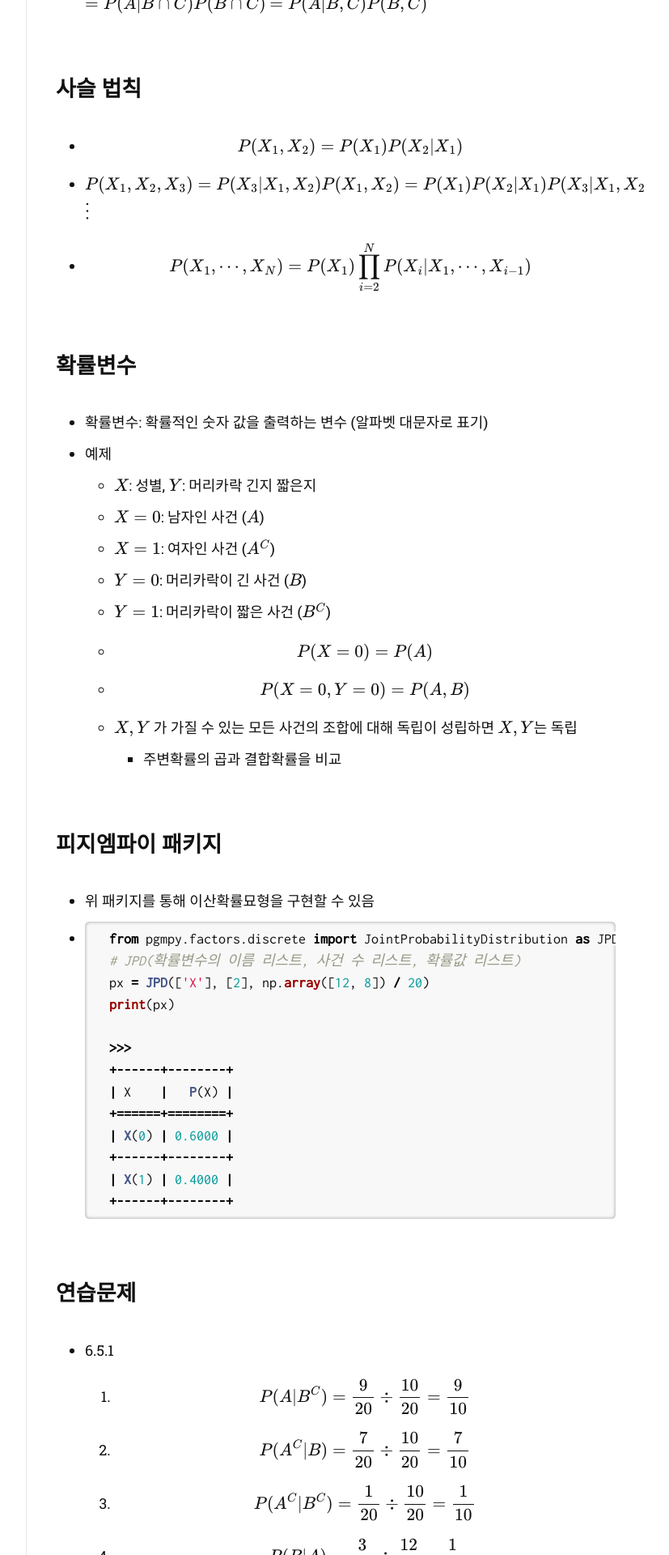
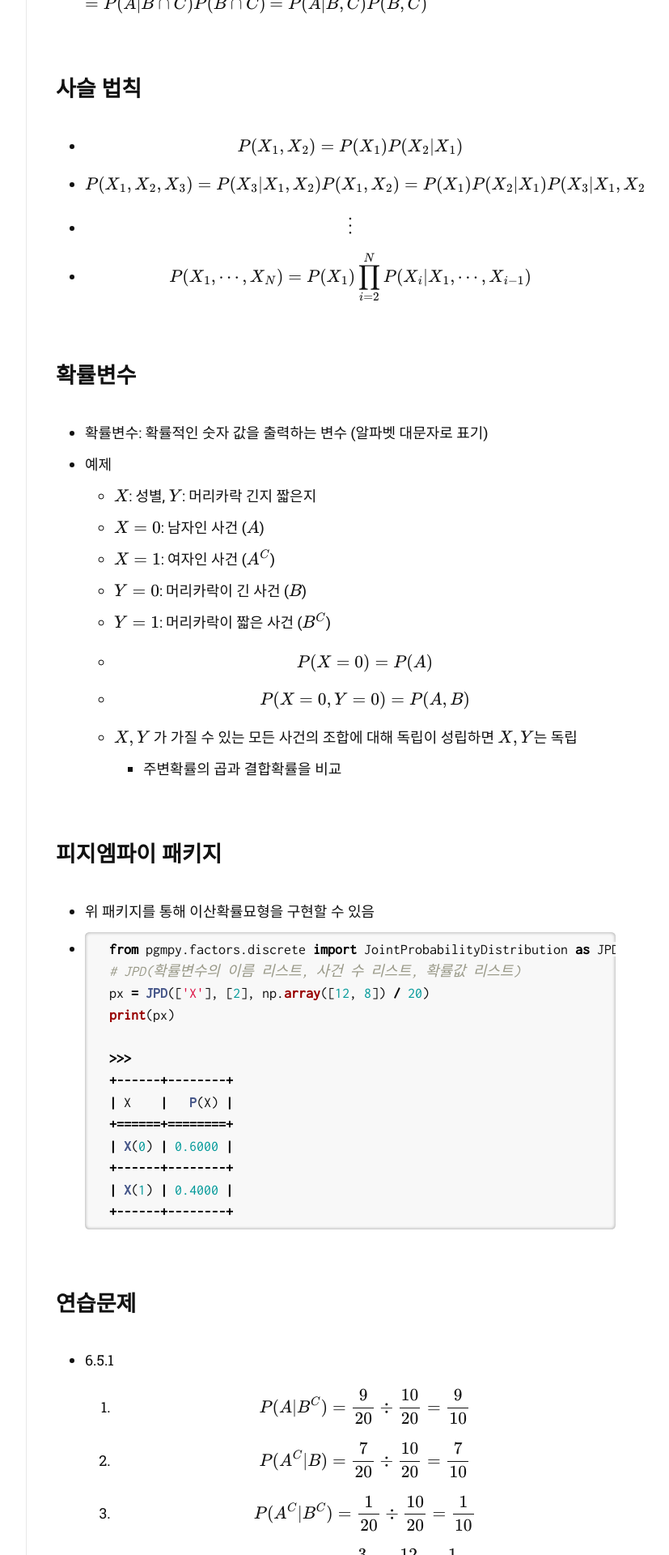
Before and after one commit to dlgur1994/dlgur1994.github.io, a Jekyll site: the page built from _posts/2021-08-13-LinearAlgebra-chap6-5.md, in a window 1280 px wide. Shown: the part 1623-3543 px from the top of the page at 81% size, without its empty margins (357-1184 px from the left). Built offline with Jekyll 4.4.1, drawn with Linux system fonts in a browser that asks for light colours; nearby versions of some CDN libraries; some web fonts are replaced; comment, search, counter and statistics services are not loaded.

Commit message:
6.5 done 21/08/13

```diff
--- a/_posts/2021-08-13-LinearAlgebra-chap6-5.md
+++ b/_posts/2021-08-13-LinearAlgebra-chap6-5.md
@@ -39,7 +39,7 @@ $$= P(A|B, C)P(B,C)$$
 ## 사슬 법칙
 - $$P(X_1, X_2) = P(X_1)P(X_2|X_1)$$
 - $$P(X_1, X_2, X_3) = P(X_3|X_1, X_2)P(X_1, X_2) = P(X_1)P(X_2|X_1)P(X_3|X_1, X_2)$$
-$$\vdots$$
+- $$\vdots$$
 - $$P(X_1, \cdots, X_N) = P(X_1) \prod_{i=2}^N P(X_i|X_1, \cdots, X_{i-1})$$
 
 ## 확률변수
```
